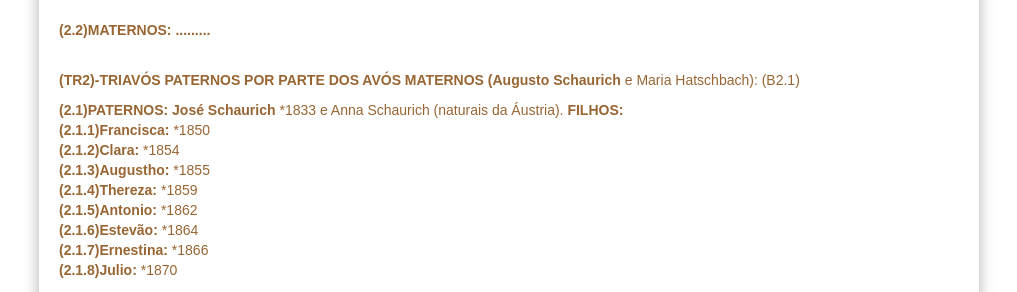
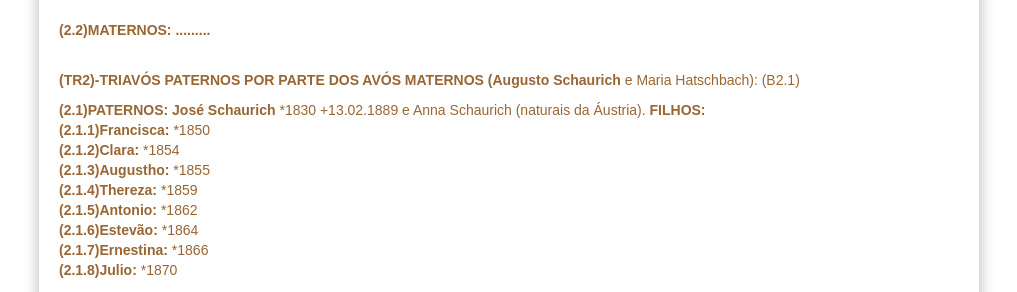
Before and after one commit to claudiovargas1955/claudiovargas1955.github.io, a Jekyll site: the page built from _pages/familia-schaurich.html, in a window 1280 px wide and 900 px high, scrolled down 2233 px. Shown: the part 158-450 px from the top of the window, without its empty margins (131-1148 px from the left). Built offline with Jekyll 4.4.1, drawn with Linux system fonts in a browser that asks for light colours; some web fonts are replaced.

Commit message:
Update familia-schaurich.html

```diff
--- a/_pages/familia-schaurich.html
+++ b/_pages/familia-schaurich.html
@@ -267,7 +267,7 @@ Ortiz  avós maternos: José da Silva Moura e Francisca Vargas de Moura RC-83).
  <b>(2.2)MATERNOS: .........</b><br><br>
 
 <p><b>(TR2)-TRIAVÓS PATERNOS POR PARTE DOS AVÓS MATERNOS (Augusto Schaurich </b>e Maria Hatschbach): (B2.1)
-<p><b>(2.1)PATERNOS: José Schaurich </b>*1833 e Anna Schaurich (naturais da Áustria). <b>FILHOS: </b><br>
+<p><b>(2.1)PATERNOS: José Schaurich </b>*1830 +13.02.1889 e Anna Schaurich (naturais da Áustria). <b>FILHOS: </b><br>
     <b>(2.1.1)Francisca: </b>*1850 <br>
     <b>(2.1.2)Clara: </b>*1854 <br>
     <b>(2.1.3)Augustho: </b>*1855 <br>
```
